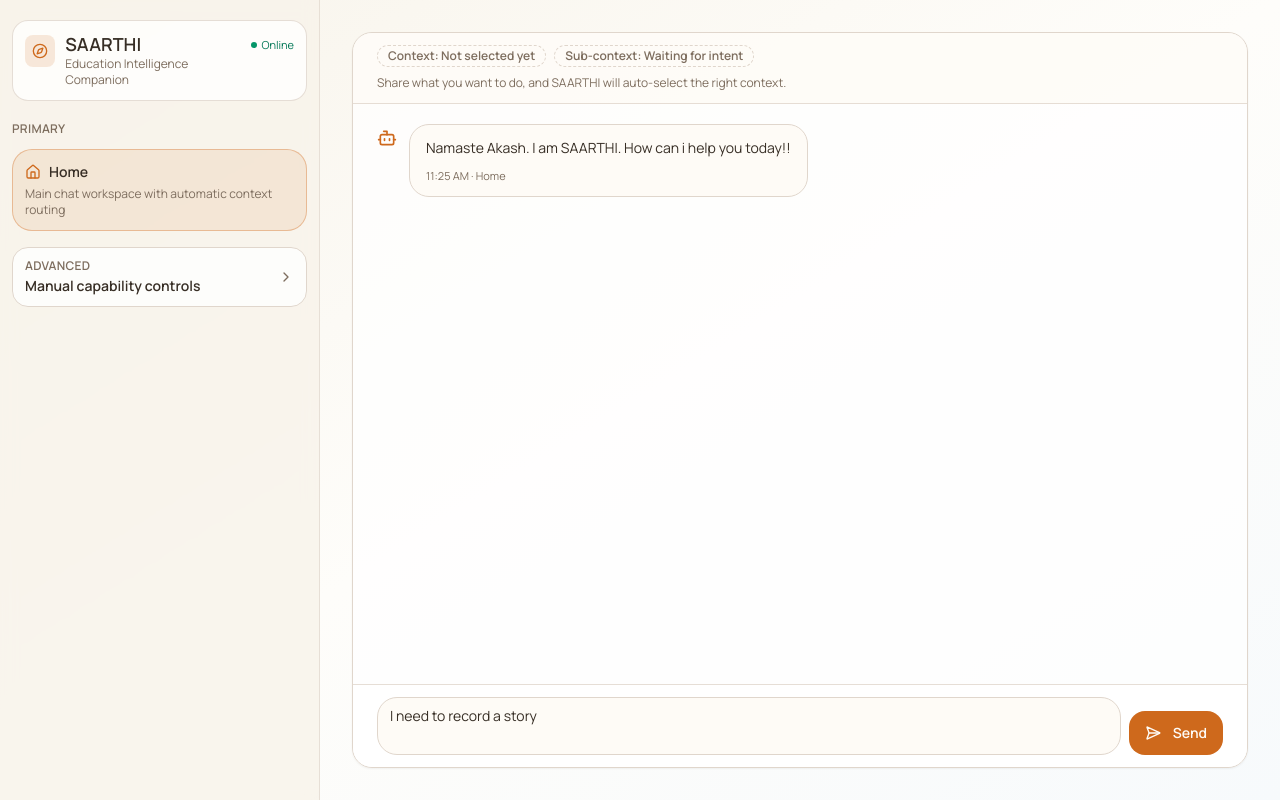
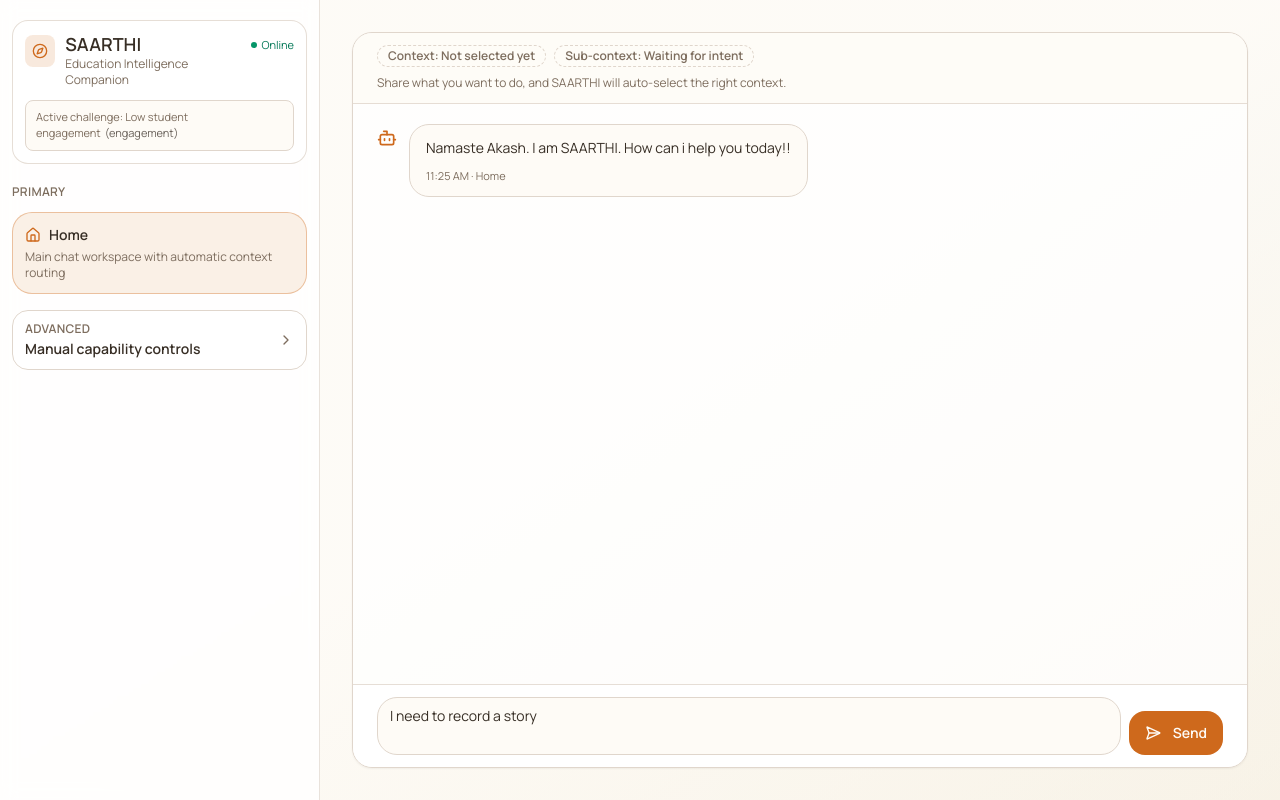
Before and after one commit to priyanka-TL/saarthi-app, a React (Vite) app in the folder saarthi-app/: page / in a window 1280 px wide. Built offline with nearby package versions, Linux system fonts and the light colour scheme.

Commit message:
refactor: update AppShell component styles for consistency and improved layout

```diff
--- a/saarthi-app/src/components/layout/AppShell.tsx
+++ b/saarthi-app/src/components/layout/AppShell.tsx
@@ -27,9 +27,9 @@ export function AppShell({
   selectedChallenge,
 }: AppShellProps) {
   return (
-    <div className="min-h-screen bg-gradient-to-br from-[#f8f4eb] via-[#fefdfa] to-[#f7fafc] text-foreground">
+    <div className="min-h-screen bg-gradient-to-br from-background via-background to-secondary/45 text-foreground">
       <div className="flex min-h-screen w-full flex-col lg:flex-row">
-        <aside className="hidden w-[320px] border-r border-border/70 bg-[#f8f3ea]/80 px-3 py-5 backdrop-blur lg:block">
+        <aside className="hidden w-[320px] border-r border-border/70 bg-card/80 px-3 py-5 backdrop-blur lg:block">
           <BrandBlock
             selectedChallenge={selectedChallenge}
             selectedChallengeLabel={selectedChallengeLabel}
@@ -54,7 +54,7 @@ export function AppShell({
                     <Menu className="h-4 w-4" />
                   </Button>
                 </SheetTrigger>
-                <SheetContent className="max-w-[320px] border-border bg-[#f8f3ea] text-foreground">
+                <SheetContent className="max-w-[320px] border-border bg-card text-foreground">
                   <SheetHeader>
                     <SheetTitle className="text-foreground">
                       Navigate Flows
@@ -112,6 +112,11 @@ function BrandBlock({
           Online
         </div>
       </div>
+
+      <div className="mt-3 rounded-lg border border-border bg-background px-2.5 py-2 text-[11px] text-muted-foreground">
+        Active challenge: {selectedChallengeLabel}
+        <span className="ml-1 text-foreground/75">({selectedChallenge})</span>
+      </div>
     </div>
   );
 }
```
